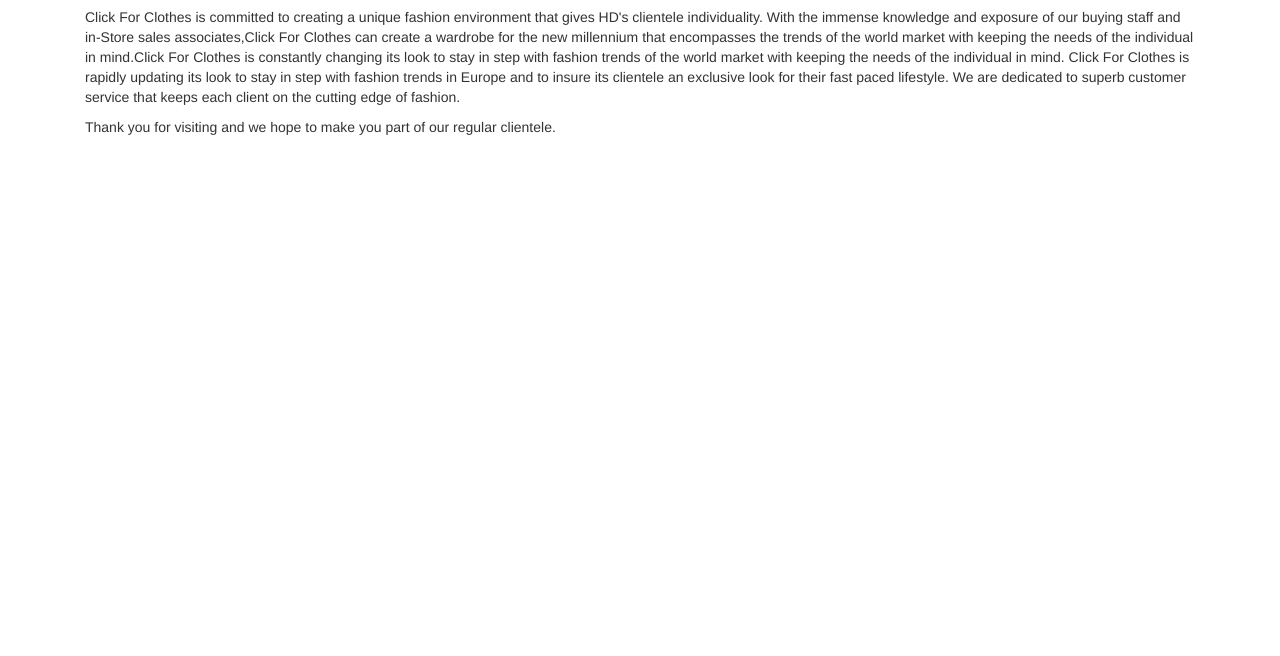
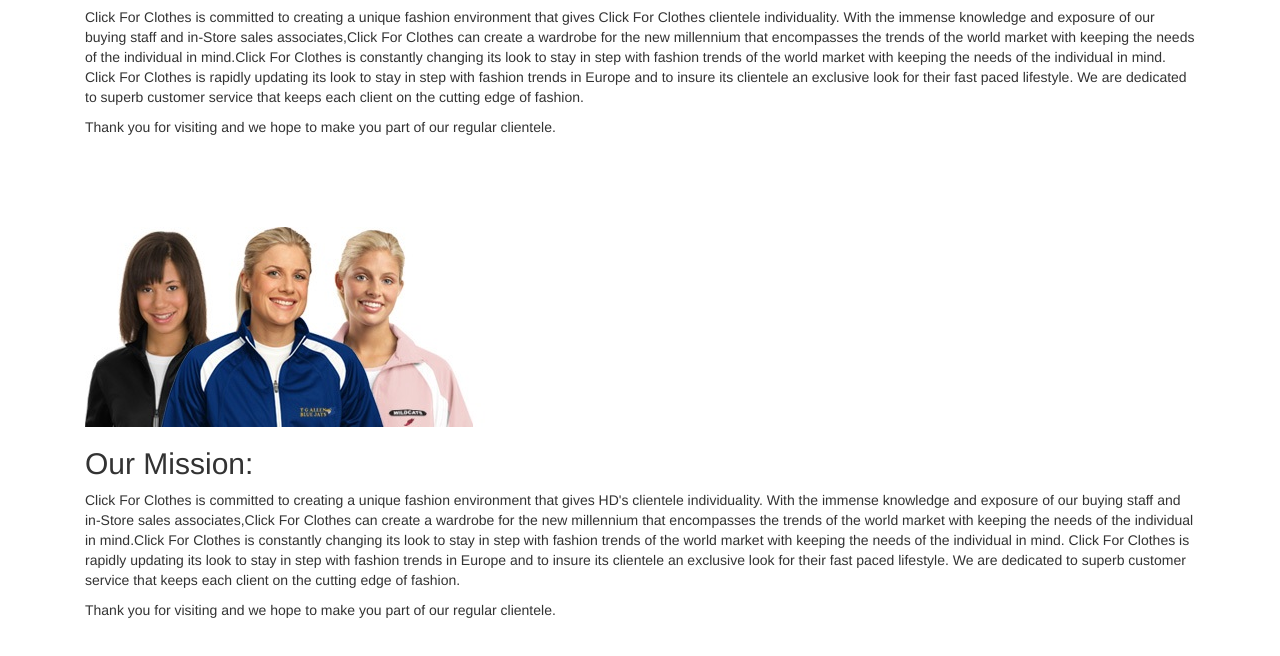
Before and after one commit to JaxG41/PROG270-Garcia, a plain HTML site: page Week04-Bootstrap/about.html in a window 1280 px wide. Shown: the part 346-1002 px from the top of the page. Before the commit the page ends 800 px from the top, so only its background shows below. Drawn offline with nearby package versions, Linux system fonts and the light colour scheme.

Commit message:
Typo Corrected

```diff
--- a/Week04-Bootstrap/about.html
+++ b/Week04-Bootstrap/about.html
@@ -44,6 +44,23 @@
 <img src="images/lifestyle.jpg" />
         <h2>Our Mission:</h2>
 
+<p>Click For Clothes is committed to creating a unique fashion environment that gives Click For Clothes clientele individuality. With the immense knowledge and exposure of our buying staff and in-Store sales associates,Click For Clothes can create a wardrobe for the new millennium that encompasses the trends of the world market with keeping the needs of the individual in mind.Click For Clothes is constantly changing its look to stay in step with fashion trends of the world market with keeping the needs of the individual in mind. Click For Clothes is rapidly updating its look to stay in step with fashion trends in Europe and to insure its clientele an exclusive look for their fast paced lifestyle. We are dedicated to superb customer service that keeps each client on the cutting edge of fashion.</p>
+
+<p>Thank you for visiting and we hope to make you part of our regular clientele.</p>
+
+    </div>
+
+</div><!-- /.container -->
+</body>
+</html>
+
+<div class="container">
+
+    <div class="starter-template">
+        <!-- Place your converted markdown here -->
+<img src="images/lifestyle.jpg" />
+        <h2>Our Mission:</h2>
+
 <p>Click For Clothes is committed to creating a unique fashion environment that gives HD's clientele individuality. With the immense knowledge and exposure of our buying staff and in-Store sales associates,Click For Clothes can create a wardrobe for the new millennium that encompasses the trends of the world market with keeping the needs of the individual in mind.Click For Clothes is constantly changing its look to stay in step with fashion trends of the world market with keeping the needs of the individual in mind. Click For Clothes is rapidly updating its look to stay in step with fashion trends in Europe and to insure its clientele an exclusive look for their fast paced lifestyle. We are dedicated to superb customer service that keeps each client on the cutting edge of fashion.</p>
 
 <p>Thank you for visiting and we hope to make you part of our regular clientele.</p>
```
